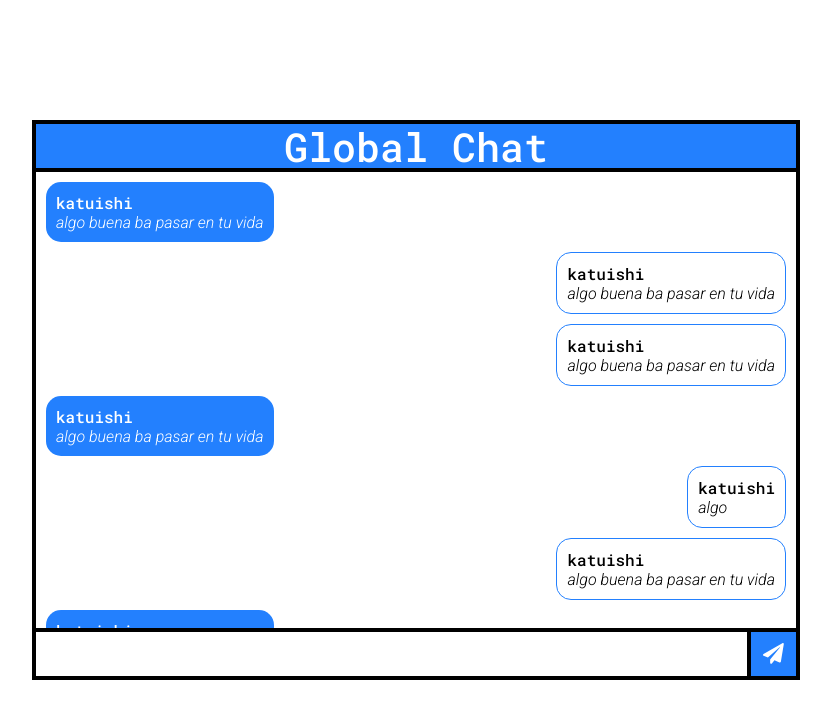
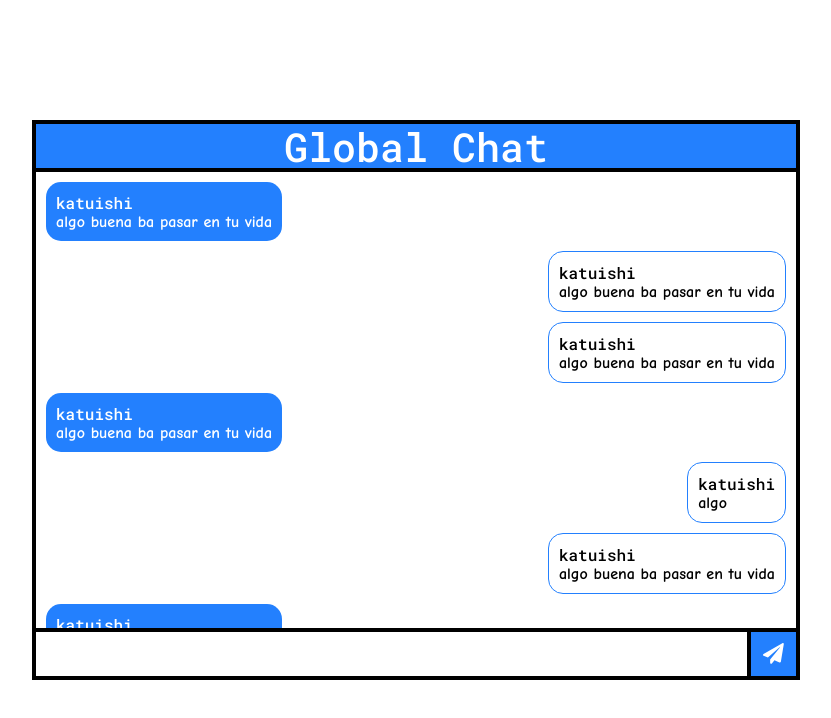
Before and after one commit to thelightfeaver/react-chat-with-api, a React (Create React App) app: page /chat in a window 1280 px wide. Shown: the top 718 px of the page, without its empty margins (224-1055 px from the left). Built offline with nearby package versions, Linux system fonts and the light colour scheme.

Commit message:
addL: new font for chat

```diff
--- a/src/Style.scss
+++ b/src/Style.scss
@@ -179,7 +179,7 @@ $color : rgb( 35, 128, 254 );
     .text-msg{
 
         font-size: 1rem;
-        font-family: 'Roboto';
+        font-family: 'Comic Neue';
         letter-spacing: 0;
         word-wrap: break-word;
     }
```
